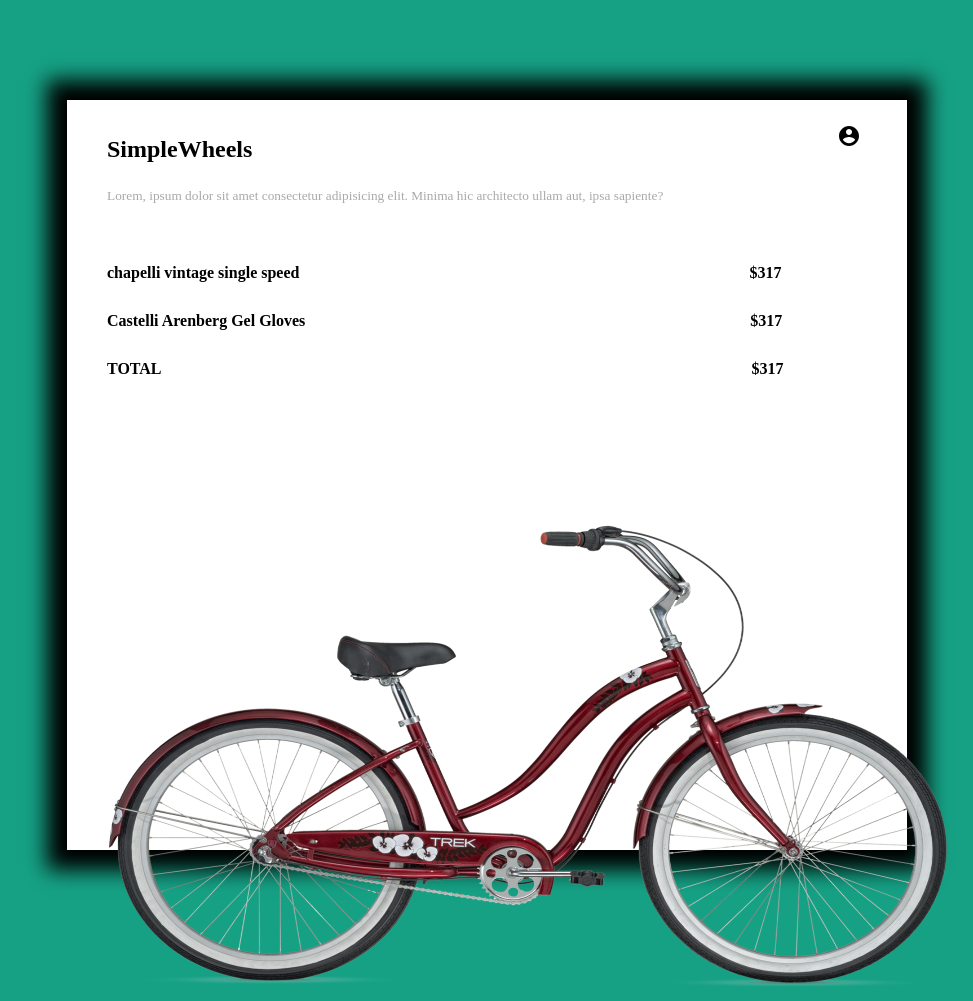
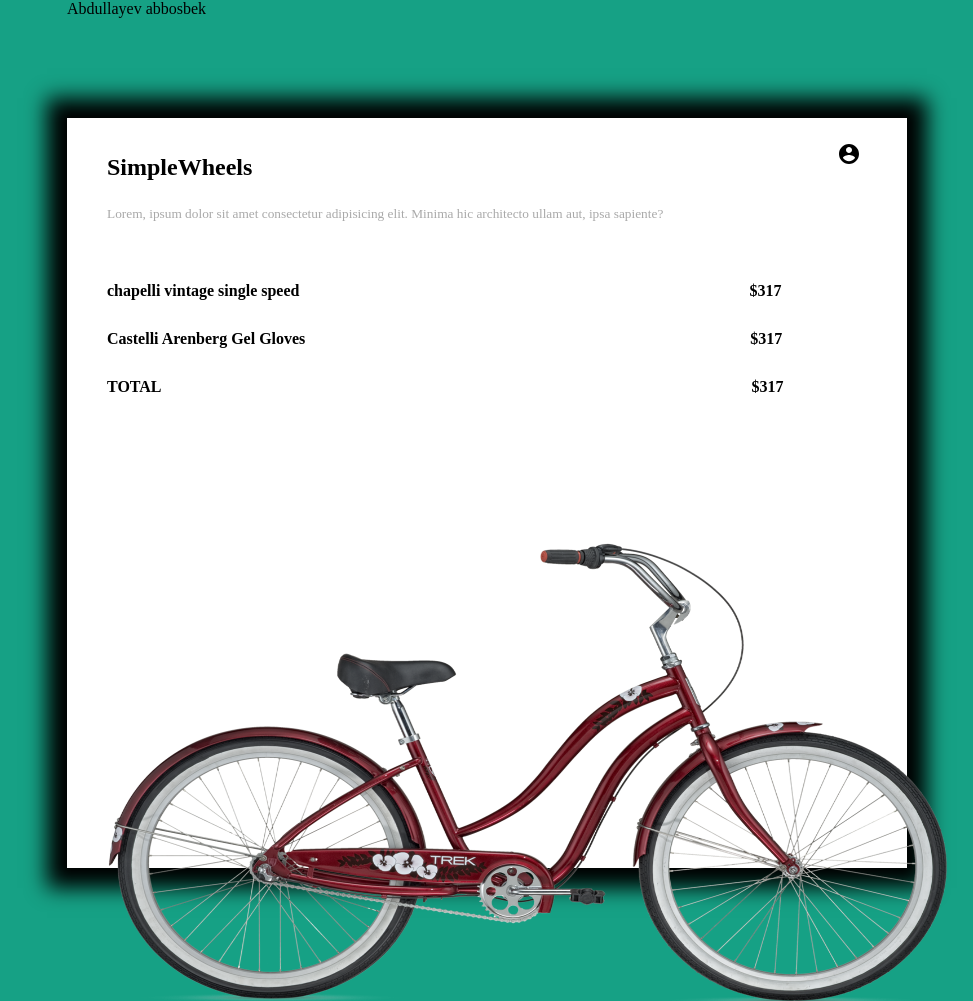
Before and after one commit to AbbosbekAbdullayev/1oy_day6, a plain HTML site: page index.html in a window 1280 px wide. Shown: the top 1001 px of the page, without its empty margins (75-1048 px from the left). Drawn offline with Linux system fonts and the light colour scheme.

Commit message:
Update index.html

```diff
--- a/index.html
+++ b/index.html
@@ -8,6 +8,7 @@
   <title>Document</title>
 </head>
 <body>
+  <div class="text">Abdullayev abbosbek</div>
   <div class="box" id="box">
     <ul class="list">
       <li class="item">
```
